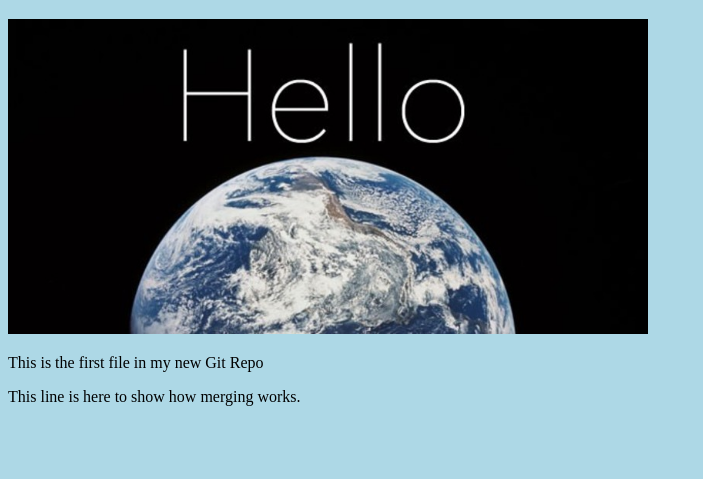
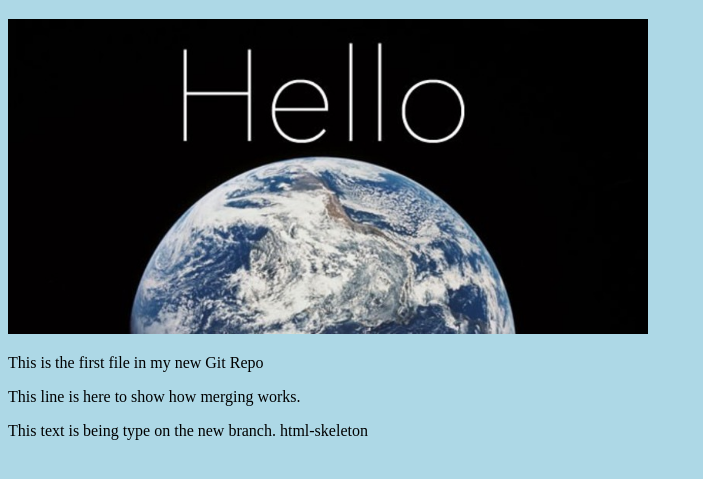
Before and after one commit to wisler9/w3_git05102022, a plain HTML site: page index.html in a window 1280 px wide. Shown: the part 61-540 px from the top of the page, without its empty margins (0-703 px from the left). Drawn offline with Linux system fonts and the light colour scheme.

Commit message:
Updated index with some text
Text to show i'm on a different branch.

```diff
--- a/index.html
+++ b/index.html
@@ -13,5 +13,6 @@
     <p>This is the first file in my new Git Repo</p>
     <p>This line is here to show how merging works.</p>
     <div><img3 src="/images/hellogit.jpg" alt="image of the git logo" style="width:100%;max-width:640px"></div>
+        <p>This text is being type on the new branch. html-skeleton</p>
 </body>
 </html>
```
